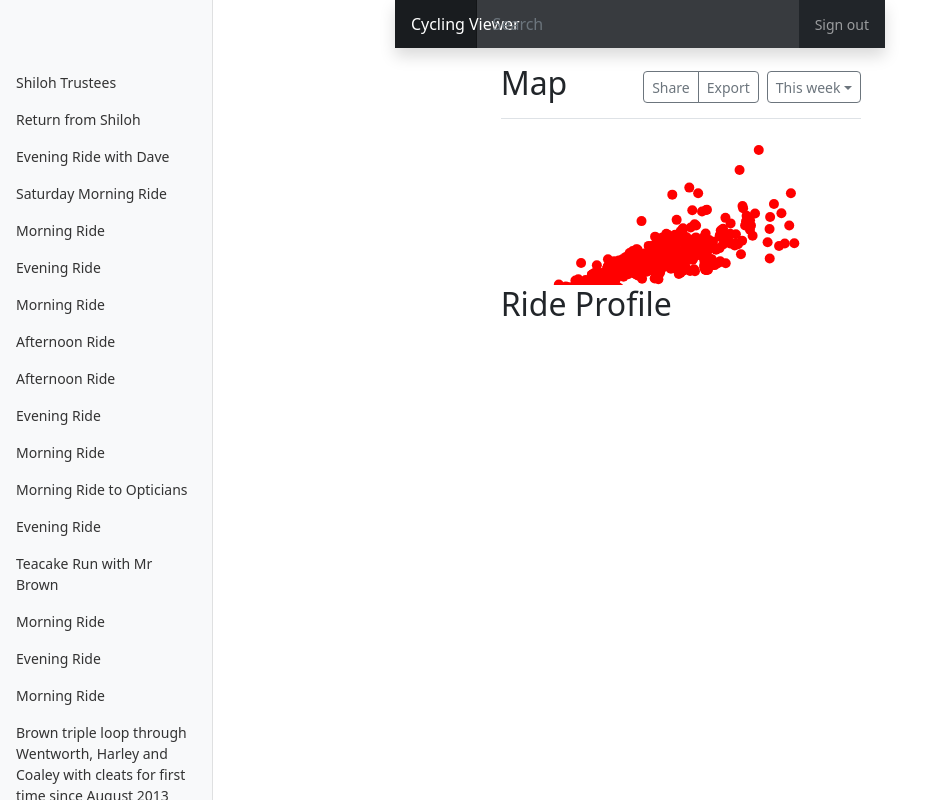
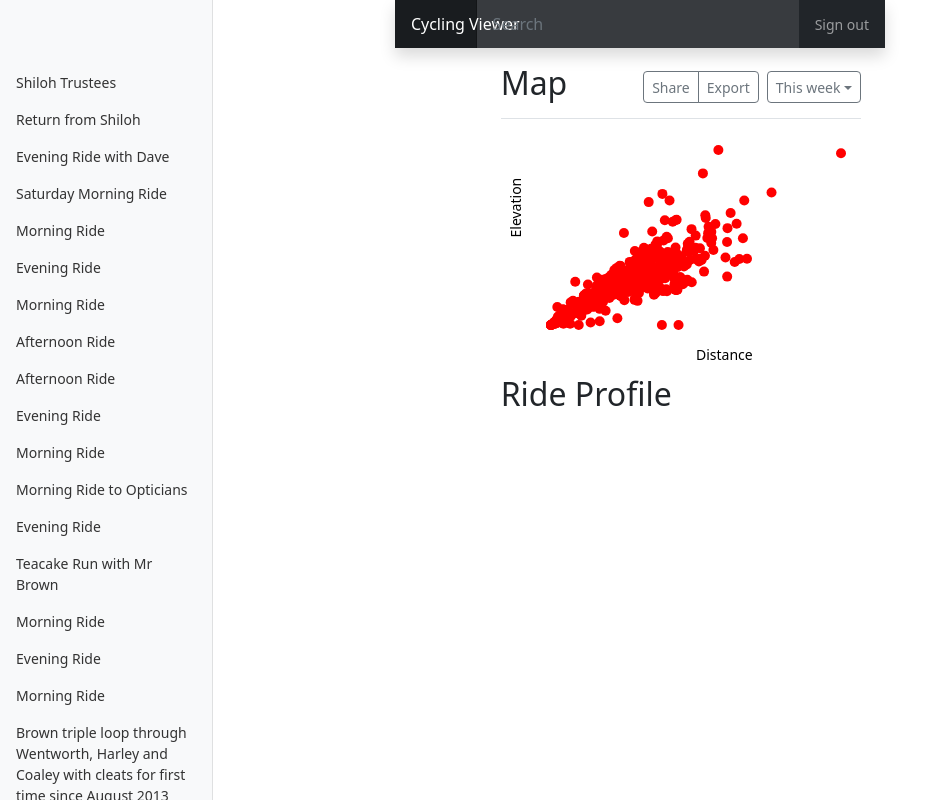
Before and after one commit to ChrisWoodsSays/CyclingViewer, a Svelte app: page / in a window 1280 px wide. Shown: the whole page, without its empty margins (0-935 px from the left). Built offline with nearby package versions, Linux system fonts and the light colour scheme.

Commit message:
Improved height and width

```diff
--- a/src/App.svelte
+++ b/src/App.svelte
@@ -65,8 +65,8 @@
 
 </script>
 <!-- https://getbootstrap.com/docs/5.2/examples/dashboard/ -->
-<main>
-  <div>
+<div class="app-wrapper">
+  <!-- <main> -->
       <!-- <Title /> -->
       <header class="navbar navbar-dark sticky-top bg-dark flex-md-nowrap p-0 shadow">
         <a class="navbar-brand col-md-3 col-lg-2 me-0 px-3 fs-6" href="#">Cycling Viewer</a>
@@ -114,10 +114,19 @@
         </div>
         <Credits />
       </div>
-</main>
+  <!-- </main> -->
+</div>
 
-<!-- From bootstrap -->
+
+
+
 <style>
+  .app-wrapper {
+      width: 100%;
+      height: 100%;
+  }
+
+  /* <!-- From bootstrap --> */
   .bd-placeholder-img {
     font-size: 1.125rem;
     text-anchor: middle;
--- a/src/components/Map.svelte
+++ b/src/components/Map.svelte
@@ -12,19 +12,24 @@
     export let backgroundColor = '#000000';
 
     //const width = 900, height = 600;
-    let width = 0 , height = 0;
+    let width = 0 , height = 500;
     const margin = { top: 15, bottom: 50, left: 50, right: 20 };
 
-    const innerHeight = height - margin.top - margin.bottom,
+    let innerHeight , innerWidth
+    $: innerHeight = height - margin.top - margin.bottom,
         innerWidth = width - margin.left - margin.right;
 
     $: xScale = scaleLinear()
         .domain(extent(activities, (d)  =>  d.distance))
-        .range([0, width]);
+        .range([0, innerWidth]);
 
     $: yScale = scaleLinear()
         .domain(extent(activities, (d)  =>  d.elevationGain))
-        .range([height, 0]);
+        .range([innerHeight, 0]);
+
+    // $: console.log(height)
+    // $: console.log(width)
+    $: height = width * 2/3
 
 
 </script>
@@ -32,9 +37,12 @@
 <div
     class="xxx"
     bind:clientWidth={width}
-    bind:clientHeight={height}
+
 >
-    <svg >
+    <svg
+        width={width}
+        height={height}
+    >
         <g transform={`translate(${margin.left},${margin.top})`}>
         <!-- <Axis {innerHeight} {margin} scale={xScale} position="bottom" />
         <Axis {innerHeight} {margin} scale={yScale} position="left" /> -->
@@ -56,4 +64,5 @@
               <!-- fill={`${colorScale(data.class)}`} -->
 
 <style>
+
 </style>
```
Lines whose indentation alone changed are shown as unchanged.
